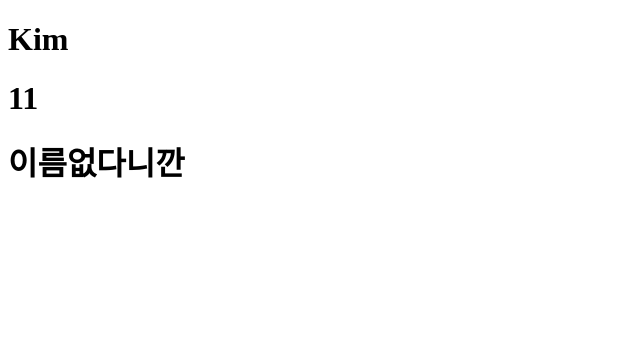
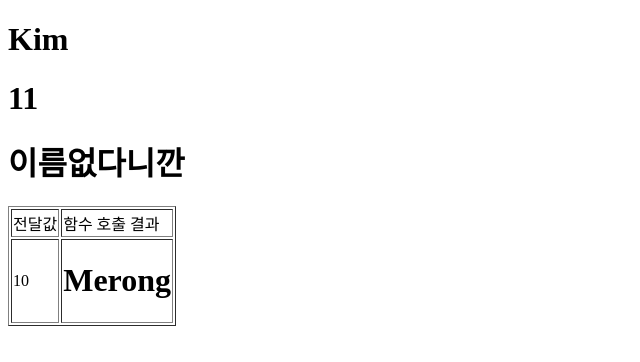
Before and after one commit to kingyoon80/react_basic, a React (Create React App) app: page / in a window 1280 px wide. Shown: the top 362 px of the page, without its empty margins (0-640 px from the left). Built offline with nearby package versions, Linux system fonts and the light colour scheme.

Commit message:
porps의 전달 -> 전달

```diff
--- a/src/App.js
+++ b/src/App.js
@@ -3,6 +3,7 @@ import { Component } from "react";
 import "./styles.css";
 import Testclass from "./testclass.js";
 import MyName from "./myname.js";
+import PropPropDouble from "./PropPropDouble.js";
 
 function add(a, b) {
   return a + b;
@@ -35,6 +36,7 @@ function App() {
       <MyName name="Kim" age="11">
         이름없다니깐
       </MyName>
+      <PropPropDouble num="10" />
     </>
   );
 }
--- /dev/null
+++ b/src/PropPropDouble.js
@@ -0,0 +1,18 @@
+import TestFunction from "./TestFunction.js";
+
+export default function PropPropDouble(props) {
+  return (
+    <table border="1">
+      <tr>
+        <td>전달값</td>
+        <td>함수 호출 결과</td>
+      </tr>
+      <tr>
+        <td>{props.num}</td>
+        <td>
+          <TestFunction num={props.num} />
+        </td>
+      </tr>
+    </table>
+  );
+}
--- a/src/TestFunction.js
+++ b/src/TestFunction.js
@@ -1,3 +1,5 @@
+import { Component } from "react";
+
 function func1() {
   var a = "hong";
 
@@ -6,6 +8,8 @@ function func1() {
     console.log(a);
   }
   console.log(a);
+
+  return a;
 }
 
 function func2() {
@@ -16,16 +20,10 @@ function func2() {
     console.log(a);
   }
   console.log(a);
+
+  return a;
 }
 
 export default function TestFunction(props) {
-  return (
-    <>
-      {console.log(props.num % 2 === 0) ? (
-        <h1> {func1()} </h1>
-      ) : (
-        <h1> {func2()} </h1>
-      )}
-    </>
-  );
+  return <>{props.num % 2 === 0 ? <h1>Merong</h1> : <h1>Horong</h1>}</>;
 }
--- a/src/testclass.js
+++ b/src/testclass.js
@@ -24,11 +24,7 @@ export default class Testclass extends Component {
   render() {
     return (
       <>
-        {console.log(this.props.num % 2 === 0) ? (
-          <h1> {func1()} </h1>
-        ) : (
-          <h1> {func2()} </h1>
-        )}
+        {this.props.num % 2 === 0 ? <h1> {func1()} </h1> : <h1> {func2()} </h1>}
       </>
     );
   }
```
Also changed, not shown: src/MyName.js (deleted, +0 -7 lines).
